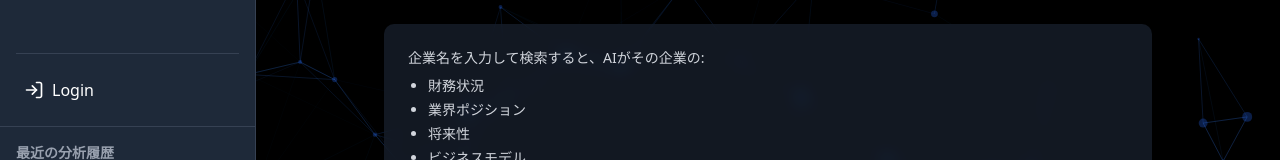
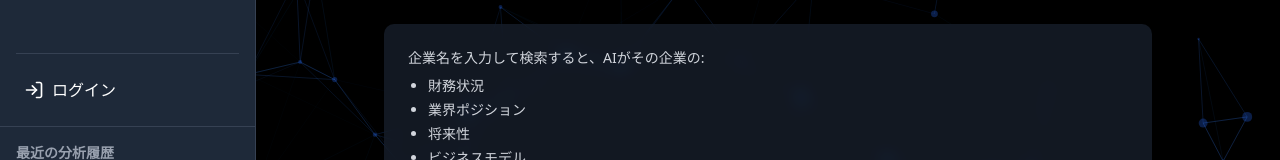
Before and after one commit to hirakei1203/ebis, a Next.js app: page / in a window 1280 px wide. Shown: the part 274-434 px from the top of the page. Built offline with nearby package versions, Linux system fonts and the light colour scheme.

Commit message:
update/comment

```diff
--- a/src/app/history/page.tsx
+++ b/src/app/history/page.tsx
@@ -10,7 +10,7 @@ interface HistoryItem {
 }
 
 export default function History() {
-  // ダミーデータ（後で実際のデータソースと入れ替える）
+  // Dummy data (to be replaced with actual data source later)
   const [historyItems, setHistoryItems] = useState<HistoryItem[]>([
     { id: 1, name: '株式会社トヨタ自動車', date: '2023-10-21', industry: '自動車' },
     { id: 2, name: 'ソニーグループ株式会社', date: '2023-10-20', industry: '電機' },
--- a/src/app/layout.tsx
+++ b/src/app/layout.tsx
@@ -8,7 +8,7 @@ export const metadata = {
 };
 
 export default function RootLayout({ children }: { children: React.ReactNode }) {
-  // 履歴データのダミー（後で実際のデータソースと入れ替える）
+  // Dummy history data (to be replaced with actual data source later)
   const historyItems = [
     { id: 1, name: '株式会社トヨタ自動車' },
     { id: 2, name: 'ソニーグループ株式会社' },
@@ -26,14 +26,14 @@ export default function RootLayout({ children }: { children: React.ReactNode })
     <html lang="ja">
       <body className="bg-gray-900 text-white">
         <div className="flex h-screen">
-          {/* サイドバー/ナビゲーション */}
+          {/* Sidebar/Navigation */}
           <aside className="w-64 bg-gray-800 border-r border-gray-700 flex flex-col h-full">
-            {/* ロゴ部分 */}
+            {/* Logo section */}
             <div className="p-4 border-b border-gray-700">
               <div className="text-2xl font-bold">Ebis</div>
             </div>
 
-            {/* 上部メニュー - 高さの3/4を占める */}
+            {/* Top menu - takes 3/4 of the height */}
             <nav className="h-3/4 p-4 flex flex-col">
               <ul className="space-y-2">
                 <li>
@@ -63,10 +63,10 @@ export default function RootLayout({ children }: { children: React.ReactNode })
                 </li>
               </ul>
 
-              {/* 余白を作る */}
+              {/* Create spacing */}
               <div className="flex-grow"></div>
 
-              {/* ログインボタン - ナビゲーションの一番下に配置 */}
+              {/* Login button - placed at the bottom of the navigation */}
               <div className="mt-4 pt-4 border-t border-gray-700">
                 <Link href="/login" className="flex items-center p-2 rounded hover:bg-gray-700">
                   <svg className="w-5 h-5 mr-2" viewBox="0 0 24 24" fill="none" xmlns="http://www.w3.org/2000/svg">
@@ -74,12 +74,12 @@ export default function RootLayout({ children }: { children: React.ReactNode })
                     <path d="M10 17L15 12L10 7" stroke="currentColor" strokeWidth="2" strokeLinecap="round" strokeLinejoin="round"/>
                     <path d="M15 12H3" stroke="currentColor" strokeWidth="2" strokeLinecap="round" strokeLinejoin="round"/>
                   </svg>
-                  Login
+                  ログイン
                 </Link>
               </div>
             </nav>
 
-            {/* History Section */}
+            {/* History section */}
             <div className="h-1/2 border-t border-gray-700 flex flex-col">
               <div className="p-4 border-b border-gray-700 bg-gray-750">
                 <h2 className="text-sm uppercase font-semibold text-gray-400">最近の分析履歴</h2>
@@ -113,7 +113,7 @@ export default function RootLayout({ children }: { children: React.ReactNode })
             </div>
           </aside>
 
-          {/* Main Content */}
+          {/* Main content */}
           <main className="flex-1 p-6 overflow-y-auto">{children}</main>
         </div>
       </body>
--- a/src/app/page.tsx
+++ b/src/app/page.tsx
@@ -10,7 +10,7 @@ export default function Home() {
   const [suggestions, setSuggestions] = useState<string[]>([]);
   const [showSuggestions, setShowSuggestions] = useState(false);
 
-  // 仮の企業データ
+  // Dummy company data
   const dummyCompanies = [
     'トヨタ自動車',
     'ソニーグループ',
@@ -39,10 +39,10 @@ export default function Home() {
 
   const handleSearch = (e: React.FormEvent) => {
     e.preventDefault();
-    // 検索処理（後で実装）
+    // Search process (to be implemented later)
     setShowSuggestions(false);
 
-    // 会社名を指定して分析結果ページへ遷移
+    // Navigate to analysis result page with company name
     if (companyName.trim()) {
       router.push(`/analysis/result?company=${encodeURIComponent(companyName)}`);
     }
--- a/src/app/settings/page.tsx
+++ b/src/app/settings/page.tsx
@@ -11,7 +11,7 @@ export default function Settings() {
 
   const handleSubmit = (e: React.FormEvent) => {
     e.preventDefault();
-    // 設定保存処理（後で実装）
+    // Settings save process (to be implemented later)
     console.log('設定保存:', settings);
     alert('設定が保存されました');
   };
```
Also changed, not shown: src/app/analysis/result/page.tsx (+5 -5 lines).
